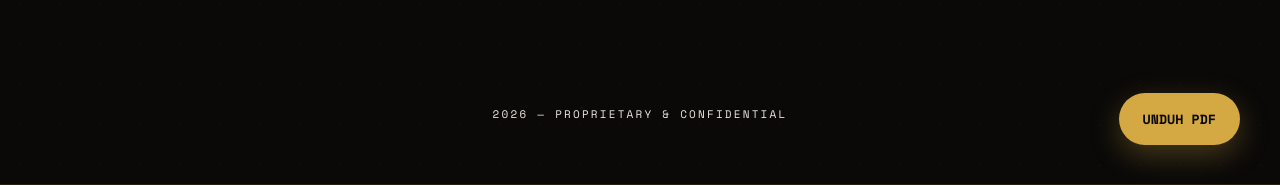
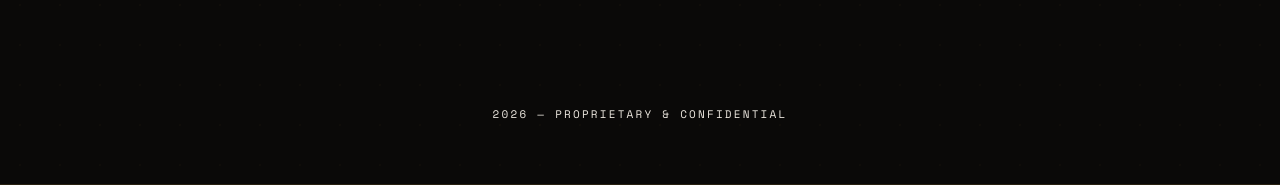
Before and after one commit to mrdevip15/digiserv-x-arayu-proposal, a plain HTML site: page index.html in a window 1280 px wide. Shown: the part 615-800 px from the top of the page. Drawn offline with nearby package versions, Linux system fonts and the light colour scheme.

```diff
--- a/arayu-proposal.html
+++ b/index.html
@@ -398,7 +398,7 @@
 
 <body>
 
-    <button class="print-btn" onclick="window.print()">UNDUH PDF</button>
+
 
     <section class="cover">
         <div class="wrap">
```
Also changed, not shown: 2 other files.
